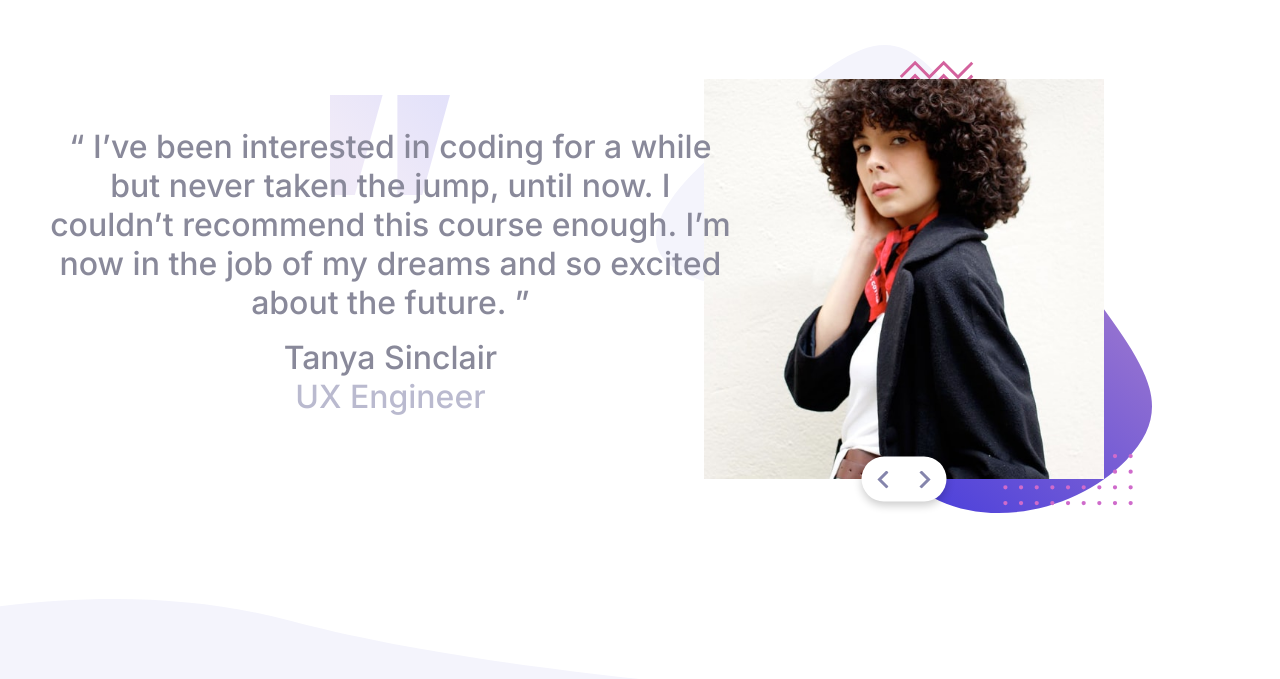
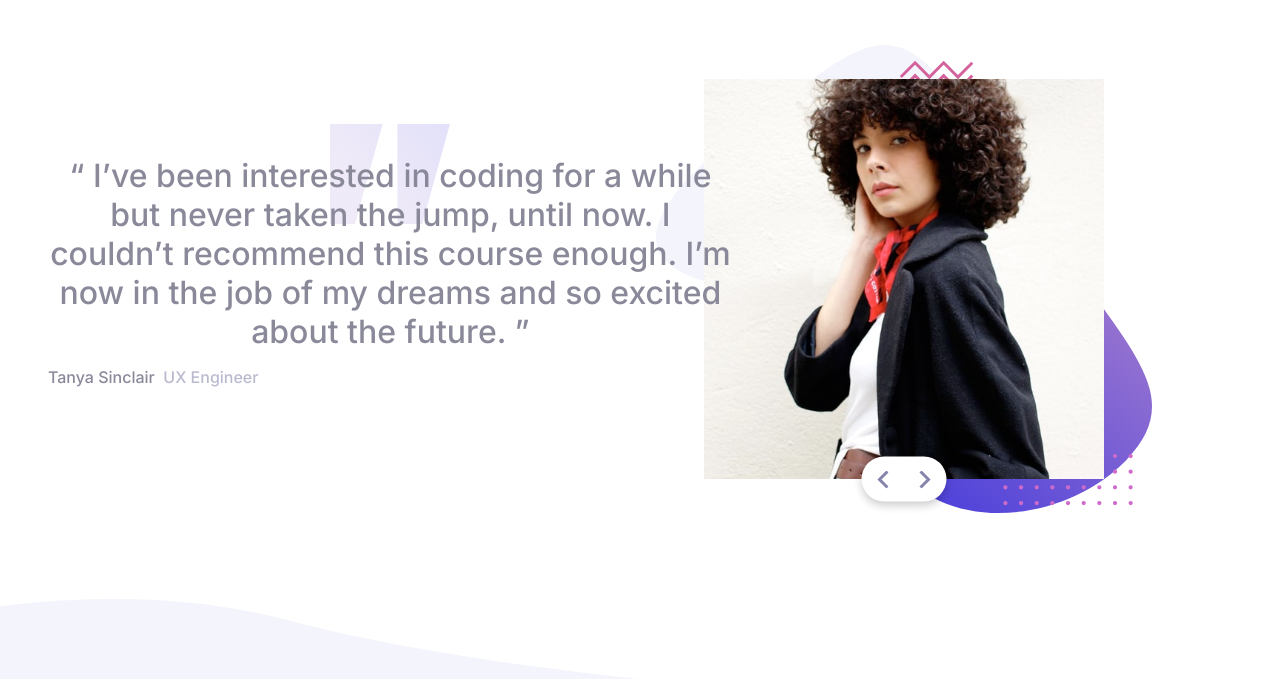
Before and after one commit to deepumoses/Frontend-Mentor-Coding-Bootcamp_Testimonials-Challenge, a plain HTML site: page index.html in a window 1280 px wide. Shown: the part 121-800 px from the top of the page. Drawn offline with Linux system fonts and the light colour scheme.

Commit message:
alignment fix

```diff
--- a/index.html
+++ b/index.html
@@ -32,7 +32,7 @@
           until now. I couldn’t recommend this course enough. I’m now in the job
           of my dreams and so excited about the future. ”
           <div class="role">
-            <span class="name">Tanya Sinclair</span>
+            <span class="name">Tanya Sinclair &nbsp;</span>
             <span class="job">UX Engineer</span>
           </div>
         </div>
--- a/style.css
+++ b/style.css
@@ -88,6 +88,7 @@ body {
   flex-direction: column;
   justify-content: center;
   align-items: center;
+  font-size: 1rem;
 }
 
 .role .name {
@@ -127,4 +128,9 @@ body {
   .image .avatar {
     width: auto;
   }
+
+  .role {
+    flex-direction: row;
+    justify-content: flex-start;
+  }
 }
```
